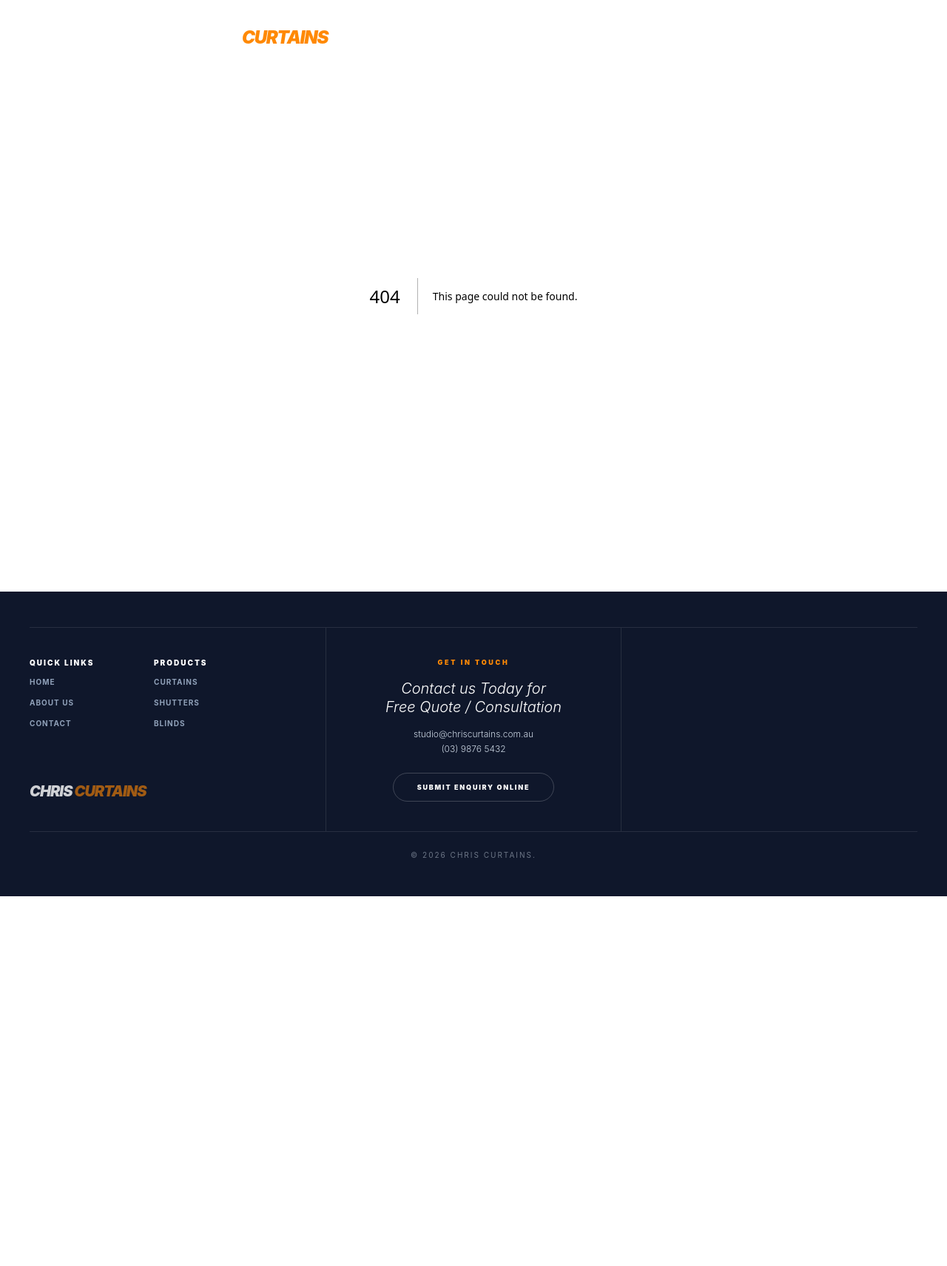
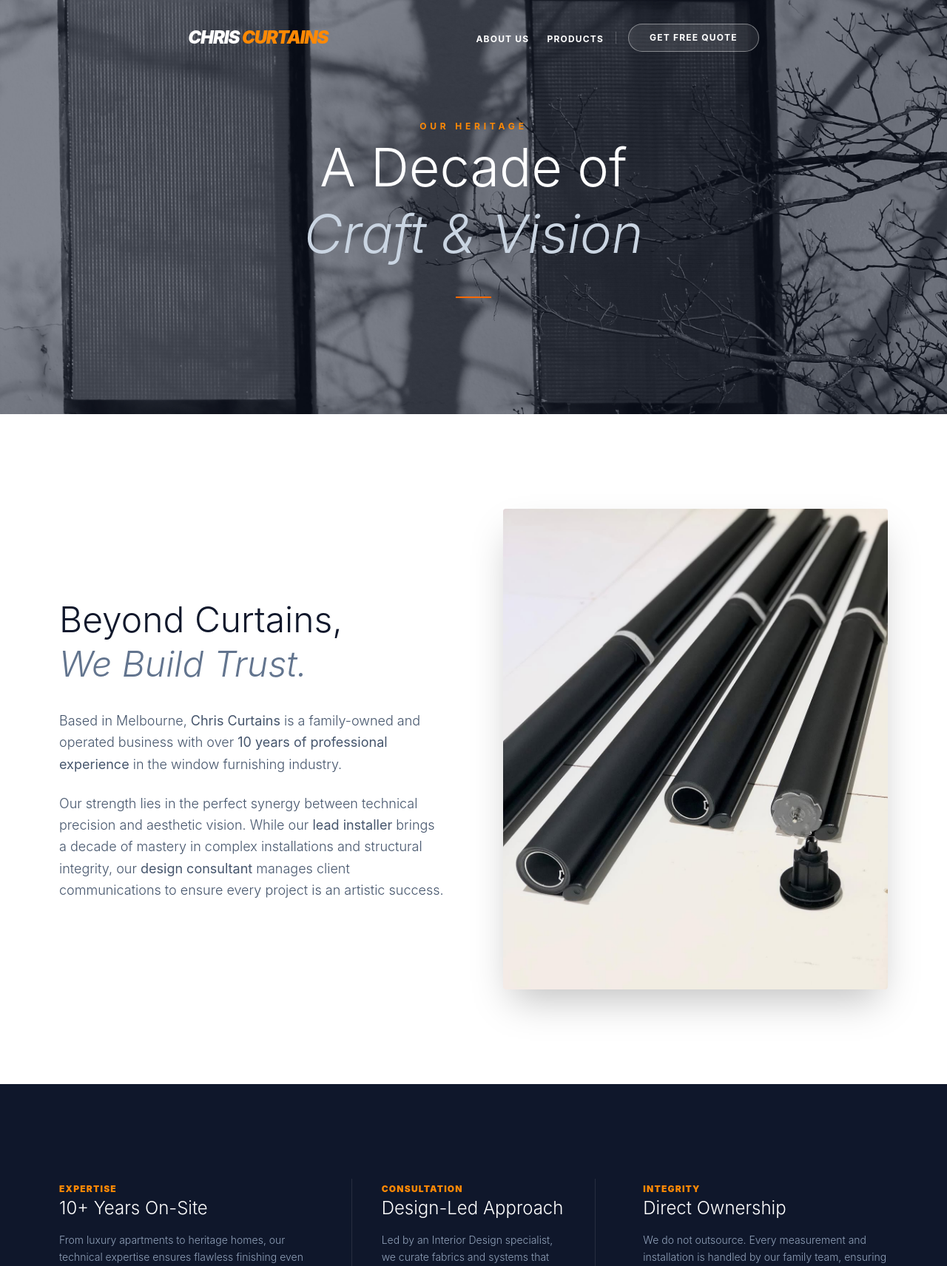
Before and after one commit to zoejuu/chris-website, a Next.js app: page /about in a window 1280 px wide. Before the commit this address had no page. Shown: the top 1712 px of the page at 74% size. Before the commit the page ends 1212 px from the top, so only its background shows below. Built offline with nearby package versions, Linux system fonts and the light colour scheme.

Commit message:
add about-us page

```diff
--- /dev/null
+++ b/src/app/about/page.tsx
@@ -0,0 +1,127 @@
+"use client"
+
+import { motion } from "framer-motion"
+
+export default function AboutPage() {
+  return (
+    <div className="bg-white min-h-screen">
+      {/* 1. Hero Section */}
+      <section className="relative h-[60vh] md:h-[70vh] flex items-center justify-center bg-slate-900 overflow-hidden">
+        <img
+          src="/zipscreen/zipscreen-page.jpg"
+          alt="Bespoke Window Solutions Melbourne"
+          className="absolute inset-0 w-full h-full object-cover opacity-50 grayscale"
+        />
+        <div className="relative z-10 text-center space-y-4 px-6 max-w-5xl mx-auto">
+          <motion.div
+            initial={{ opacity: 0, y: 30 }}
+            animate={{ opacity: 1, y: 0 }}
+            transition={{ duration: 0.8 }}
+            className="space-y-6"
+          >
+            <span className="uppercase tracking-[0.4em] text-[10px] md:text-[12px] font-bold text-orange-400">
+              Our Heritage
+            </span>
+            <h1 className="text-5xl md:text-7xl font-light text-white leading-tight">
+              A Decade of <br />
+              <span className="font-serif italic text-slate-300">Craft & Vision</span>
+            </h1>
+            <div className="h-[2px] w-12 bg-orange-500 mx-auto mt-10"></div>
+          </motion.div>
+        </div>
+      </section>
+
+      {/* 2. Story Section */}
+      <section className="py-32 px-6 md:px-20 max-w-7xl mx-auto">
+        <div className="grid grid-cols-1 lg:grid-cols-2 gap-20 items-center">
+          <motion.div
+            initial={{ opacity: 0, x: -20 }}
+            whileInView={{ opacity: 1, x: 0 }}
+            viewport={{ once: true }}
+            className="space-y-8"
+          >
+            <h2 className="text-3xl md:text-5xl font-light text-slate-900 leading-tight">
+              Beyond Curtains, <br />
+              <span className="font-serif italic text-slate-500">We Build Trust.</span>
+            </h2>
+            <div className="space-y-6 text-slate-600 font-light leading-relaxed text-lg">
+              <p>
+                Based in Melbourne, <strong>Chris Curtains</strong> is a family-owned and operated business with over <strong>10 years of professional experience</strong> in the window furnishing industry.
+              </p>
+              <p>
+                Our strength lies in the perfect synergy between technical precision and aesthetic vision. While our <strong>lead installer</strong> brings a decade of mastery in complex installations and structural integrity, our <strong>design consultant</strong> manages client communications to ensure every project is an artistic success.
+              </p>
+            </div>
+          </motion.div>
+
+          <motion.div
+            initial={{ opacity: 0, scale: 0.95 }}
+            whileInView={{ opacity: 1, scale: 1 }}
+            viewport={{ once: true }}
+            className="aspect-[4/5] bg-slate-100 overflow-hidden rounded-sm relative shadow-2xl"
+          >
+            <img
+              src="/about-us.jpeg"
+              className="w-full h-full object-cover"
+              alt="The Art of Window Furnishing"
+            />
+          </motion.div>
+        </div>
+      </section>
+
+      {/* 3. Core Values */}
+      <section className="py-32 bg-slate-900 text-white overflow-hidden">
+        <div className="max-w-7xl mx-auto px-6 md:px-20">
+          <div className="grid grid-cols-1 md:grid-cols-3 gap-16">
+            <div className="space-y-4">
+              <span className="text-orange-400 text-[12px] font-black uppercase tracking-widest">Expertise</span>
+              <h3 className="text-2xl font-light">10+ Years On-Site</h3>
+              <p className="text-slate-400 font-light text-sm leading-relaxed">
+                From luxury apartments to heritage homes, our technical expertise ensures flawless finishing even in the most challenging structural environments.
+              </p>
+            </div>
+            <div className="space-y-4 border-y md:border-y-0 md:border-x border-white/10 py-10 md:py-0 md:px-10">
+              <span className="text-orange-400 text-[12px] font-black uppercase tracking-widest">Consultation</span>
+              <h3 className="text-2xl font-light">Design-Led Approach</h3>
+              <p className="text-slate-400 font-light text-sm leading-relaxed">
+                Led by an Interior Design specialist, we curate fabrics and systems that harmonize perfectly with your home’s existing architecture and color palette.
+              </p>
+            </div>
+            <div className="space-y-4">
+              <span className="text-orange-400 text-[12px] font-black uppercase tracking-widest">Integrity</span>
+              <h3 className="text-2xl font-light">Direct Ownership</h3>
+              <p className="text-slate-400 font-light text-sm leading-relaxed">
+                We do not outsource. Every measurement and installation is handled by our family team, ensuring absolute accountability and transparent communication.
+              </p>
+            </div>
+          </div>
+        </div>
+      </section>
+
+      {/* 4. Closing Statement */}
+      <section className="py-32 text-center px-6">
+        <motion.div
+          initial={{ opacity: 0, y: 20 }}
+          whileInView={{ opacity: 1, y: 0 }}
+          viewport={{ once: true }}
+          className="max-w-3xl mx-auto space-y-10"
+        >
+          <h2 className="text-4xl md:text-5xl font-light text-slate-900 italic font-serif">
+            "Every window is an opportunity to frame a better lifestyle."
+          </h2>
+          <p className="text-slate-500 font-light tracking-[0.2em] uppercase text-[10px]">
+            The Chris Curtains Family Team
+          </p>
+          <div className="pt-10">
+            <a
+              href="/contact"
+              className="inline-block border-b border-slate-900 pb-2 text-[11px] font-black uppercase tracking-[0.3em] hover:text-orange-500 hover:border-orange-500 transition-all duration-300"
+            >
+              Start your project
+            </a>
+          </div>
+        </motion.div>
+      </section>
+    </div>
+  )
+}
```
Also changed, not shown: public/about-us.jpeg (added).
